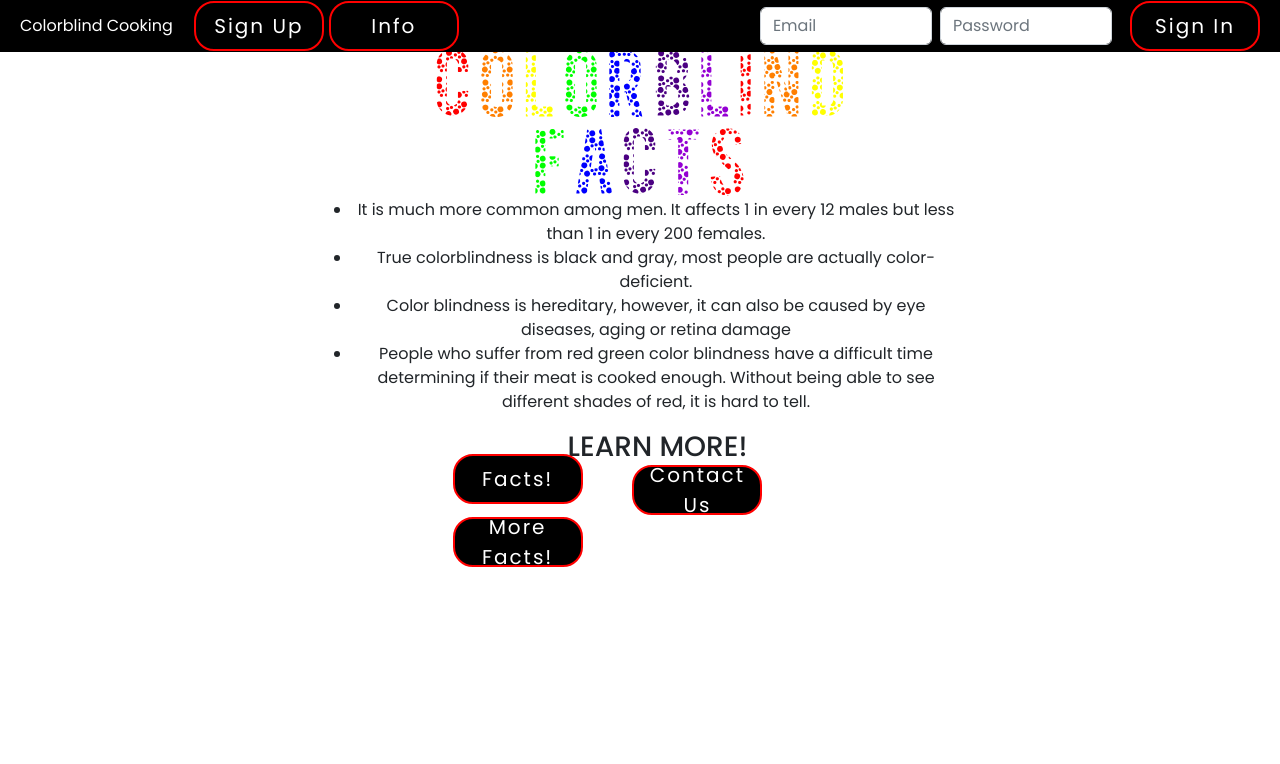
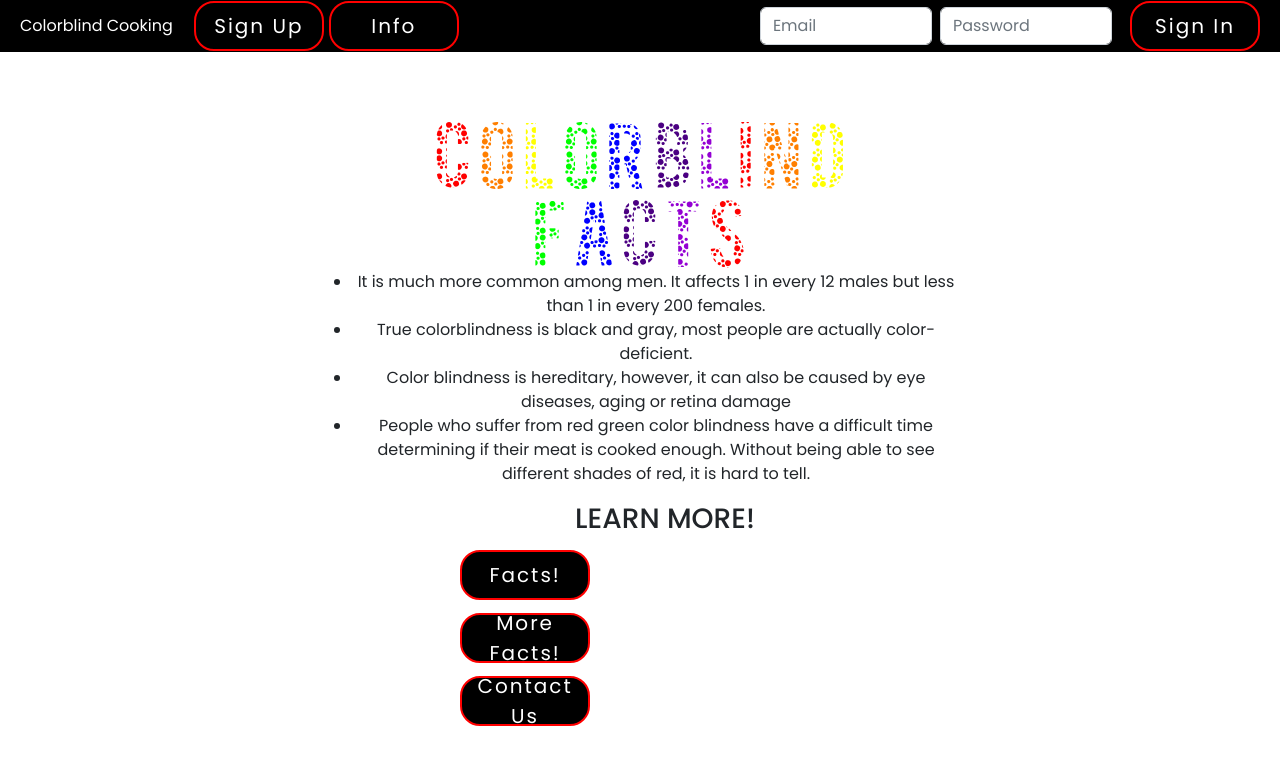
Before and after one commit to ArtbyDMT/Colorblind-Cooking, a React (Create React App) app: page /info in a window 1280 px wide. Shown: the top 764 px of the page. Built offline with nearby package versions, Linux system fonts and the light colour scheme.

Commit message:
added some breaks and took out some divs

```diff
--- a/src/components/pages/Info.js
+++ b/src/components/pages/Info.js
@@ -8,7 +8,10 @@ import colorblindfacts from '../logo/colorblindfacts.png';
 export default function Info() {
     return (
         <div className="container-aboutus">
-            <div className="img-and-ul">
+                <div className="img-and-ul">
+                <br />
+                <br />
+                <br />
                 <br />
                 <img src={colorblindfacts} className="imagefacts" alt="colorblind"/>
 
@@ -21,6 +24,8 @@ export default function Info() {
                 <div className="infobuttons">
                 <div className="factsbuttons">
                     <h3 className="h3">Learn More!</h3>
+                    <br />
+
                     <div className="factsfirebutton">
                         <FireButton
                             type="submit"
@@ -30,6 +35,7 @@ export default function Info() {
                     </div>
                     <br />
                     <br />
+
                     <div className="morefactsfirebutton">
                         <FireButton
                             type="submit"
@@ -37,19 +43,19 @@ export default function Info() {
                             text="More Facts!"
                         />
                     </div>
-                </div>
+                    <br />
                 <br />
-                <br />
-                <div className="contactusfirebutton">
+                    <div className="contactusfirebutton">
                     <FireButton
                         type="submit"
                         href="mailto: johnnywaffles1@hotmail.com"
                         text="Contact Us"
                     />
                 </div>
-            </div>
-            </div>
+                </div>
 
-        </div>
+               </div>
+                </div>
+                </div>
     )
 }
```
